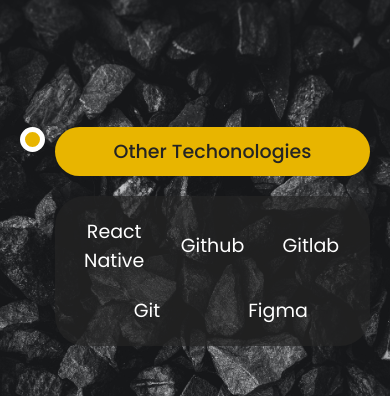
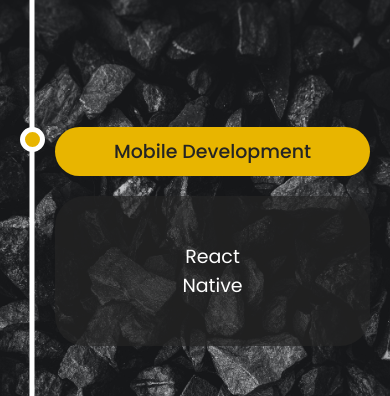
Before and after one commit to AIA-UnKNOWN/Portfolio, a React (Create React App) app: page / in a window 390 px wide. Shown: the part 1840-2236 px from the top of the page. Built offline with nearby package versions, Linux system fonts and the light colour scheme.

Commit message:
Optimize timeline animation

```diff
--- a/src/Components/Stacks/Stacks.css
+++ b/src/Components/Stacks/Stacks.css
@@ -13,7 +13,7 @@
 .timeline {
 	display: inline-block;
 	position: absolute;
-	top: 20px;
+	top: 25px;
 	left: 50%;
 	transform-origin: top;
 	width: 5px;
@@ -115,7 +115,7 @@
 
 	.timeline {
 		z-index: 0;
-		left: 10px;
+		left: 12px;
 		transform: translateX(0) scaleY( var(--timeline-height) );
 	}
 
--- a/src/Components/Stacks/Stacks.js
+++ b/src/Components/Stacks/Stacks.js
@@ -1,5 +1,5 @@
 import './Stacks.css';
-import React, { useState, useEffect } from 'react';
+import { useState, useEffect } from 'react';
 
 import { myStacks } from './my-stacks';
 
@@ -15,14 +15,20 @@
 		const evenStacks = document.querySelectorAll('.stack:nth-child(even)');
 		const oddStacks = document.querySelectorAll('.stack:nth-child(odd)');
 
+		const dots = document.querySelectorAll('.dot');
+		const lastDot = dots[dots.length - 1];
+		const lastDotOffsetTop = lastDot.offsetTop;
+
 		window.addEventListener('scroll', function() {
 			const timelineDistanceFromTop = timeline.getBoundingClientRect().top;
 
 			if (timelineDistanceFromTop <= screenYBreakpointForAnim) {
 				const timelineHeight = screenYBreakpointForAnim - timelineDistanceFromTop;
 
-				if (timelineHeight <= 840) {
+				if (timelineHeight <= lastDotOffsetTop) {
 					setTimelineHeight(timeline, timelineHeight);
+				} else {
+					setTimelineHeight(timeline, lastDotOffsetTop);
 				}
 			}
 
@@ -55,28 +61,21 @@
 	return (
 		<div className="container">
 			<div className="tech-stacks">
-
 				<p className="title">Tech Stacks</p>
-
 				<div className="stacks">
 					<div className="timeline"></div>
-
 					{stacks.map(stack => (
 						<div className="stack" key={stack.name}>
 							<div className="dot"></div>
-
 							<p className="stack-title">{stack.name}</p>
-
 							<div className="languages">
 							{stack.stacks.map(lang =>
 								<span className="lang" key={lang}>{lang}</span>
 							)}
 							</div>
 						</div>
-					)
-					)}
+					))}
 				</div>
-
 			</div>
 		</div>
 	);
--- a/src/Components/Stacks/my-stacks.js
+++ b/src/Components/Stacks/my-stacks.js
@@ -1,14 +1,18 @@
 export const myStacks = [
 	{
 		name: 'Frontend',
-		stacks: [ 'HTML', 'CSS', 'SASS', "Javascript", 'ReactJS' ]
+		stacks: ['HTML', 'CSS', 'SASS', "Javascript", 'ReactJS']
 	},
 	{
 		name: 'Backend',
-		stacks: [ 'NodeJS', 'Express', 'MySQL', 'PHP', 'Laravel' ]
+		stacks: ['NodeJS', 'Express', 'MySQL', 'PHP', 'Laravel']
+	},
+	{
+		name: 'Mobile Development',
+		stacks: ['React Native']
 	},
 	{
 		name: 'Other Techonologies',
-		stacks: [ 'React Native', 'Github', 'Gitlab', 'Git', 'Figma' ]
+		stacks: ['React Native', 'Github', 'Gitlab', 'Git', 'Figma']
 	}
 ];
```
Lines whose indentation alone changed are shown as unchanged.
